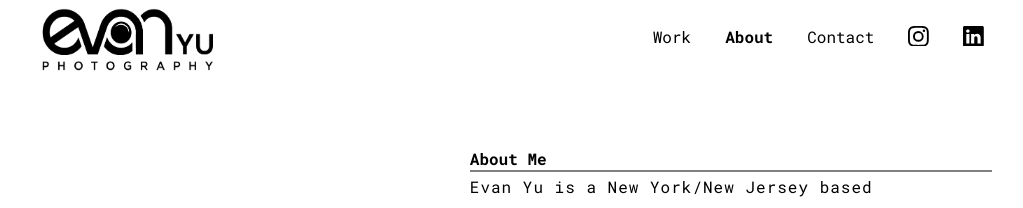
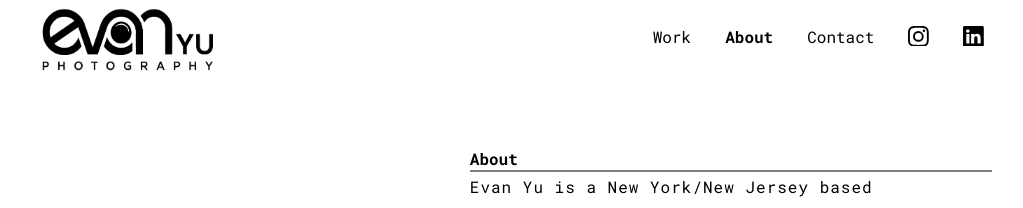
Before and after one commit to KevinLaCarrubba/evanyu-photo-ui, a Next.js app: page /about in a window 1280 px wide. Shown: the top 208 px of the page, without its empty margins (128-1151 px from the left). Built offline with nearby package versions, Linux system fonts and the light colour scheme.

Commit message:
fixed phrasing

```diff
--- a/components/views/About/index.tsx
+++ b/components/views/About/index.tsx
@@ -17,7 +17,7 @@ const AboutPage = () => {
                 <Image src={Headshot} width={500} height={500} />
             </div>
             <div className={styles.infoContainer}>
-                <h4>About Me</h4>
+                <h4>About</h4>
                 <p>
                     Evan Yu is a New York/New Jersey based photographer with a
                     wealth of experience and knowledge across a variety of
```
